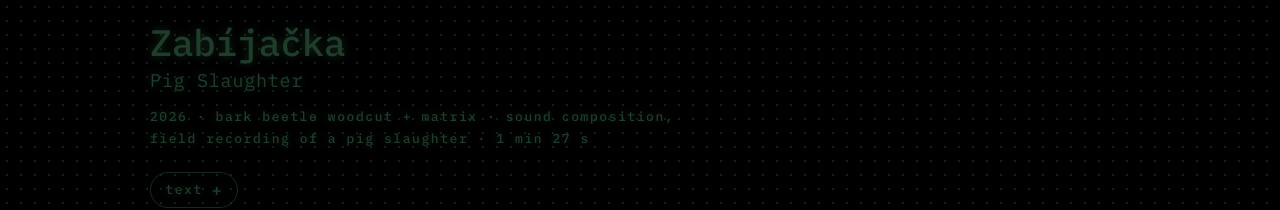
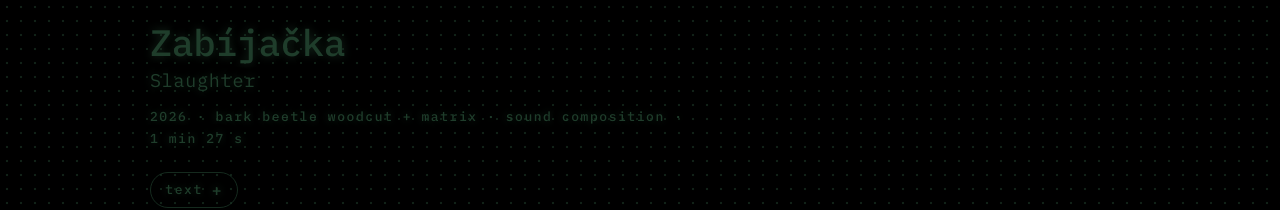
Before and after one commit to AnetHruskaJagsch/AnetaJagschovaSoundArtist, a plain HTML site: page sound-acousmatic.html in a window 1280 px wide. Shown: the part 420-630 px from the top of the page. Drawn offline with Linux system fonts and the light colour scheme.

Commit message:
Sound Art: Zabíjačka subtitle Slaughter, shorter meta line
Updated the title and metadata description for the article on pig slaughter.

```diff
--- a/sound-acousmatic.html
+++ b/sound-acousmatic.html
@@ -239,8 +239,8 @@
 
   <main>
     <article class="dilo">
-      <h2>Zabíjačka<span class="preklad">Pig Slaughter</span></h2>
-      <p class="meta">2026 · bark beetle woodcut + matrix · sound composition, field recording of a pig slaughter · 1 min 27 s</p>
+      <h2>Zabíjačka<span class="preklad">Slaughter</span></h2>
+      <p class="meta">2026 · bark beetle woodcut + matrix · sound composition · 1 min 27 s</p>
       <details class="rozbal">
         <summary>text <span class="plus" aria-hidden="true">+</span></summary>
         <p>In the Czech Republic, spruce originally grew mainly in the foothills and mountains. At lower altitudes it occurred only in scattered patches in ravines, gullies and damp places shaped by water. Only in the 18th century did people start planting it on a massive scale across the landscape, often in ecologically unsuitable places and at the expense of more diverse forest stands. Because it was so useful, it allowed intensive forestry, and it gradually became the dominant tree on roughly half of the stand area of commercial forests.</p>
```
